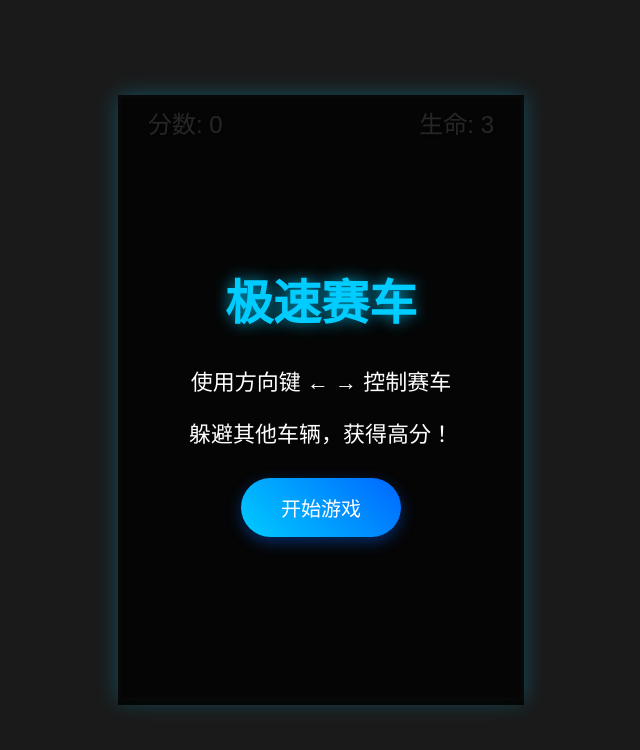
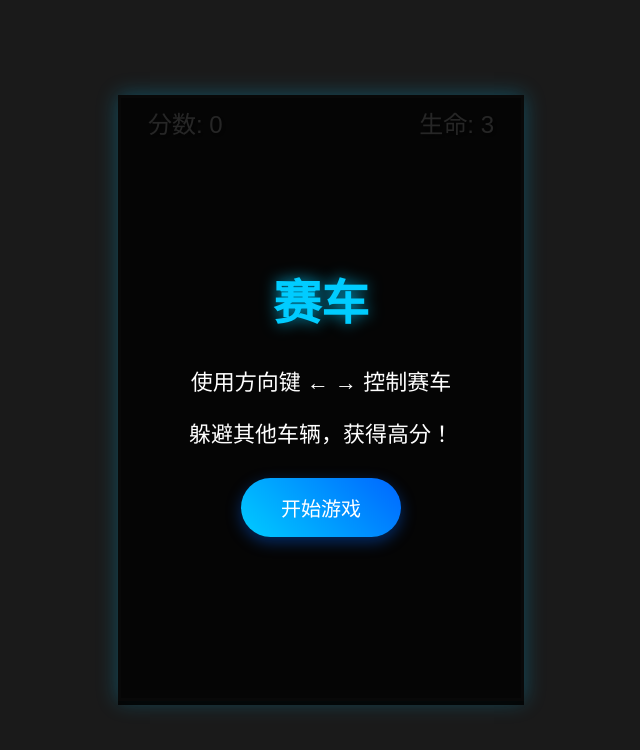
Before and after one commit to ayzwp/ayzwp.github.io, a plain HTML site: page index.html in a window 1280 px wide. Shown: the whole page, without its empty margins (319-959 px from the left). Drawn offline with Linux system fonts and the light colour scheme.

Commit message:
Update index.html

```diff
--- a/index.html
+++ b/index.html
@@ -3,7 +3,7 @@
 <head>
     <meta charset="UTF-8">
     <meta name="viewport" content="width=device-width, initial-scale=1.0">
-    <title>极速赛车</title>
+    <title>赛车</title>
     <style>
         * {
             margin: 0;
@@ -132,7 +132,7 @@
 
         <!-- 开始界面 -->
         <div class="start-screen" id="startScreen">
-            <h1>极速赛车</h1>
+            <h1>赛车</h1>
             <p>使用方向键 ← → 控制赛车</p>
             <p>躲避其他车辆，获得高分！</p>
             <button class="btn" id="startBtn">开始游戏</button>
@@ -551,4 +551,5 @@
         });
     </script>
 </body>
+
 </html>
```
